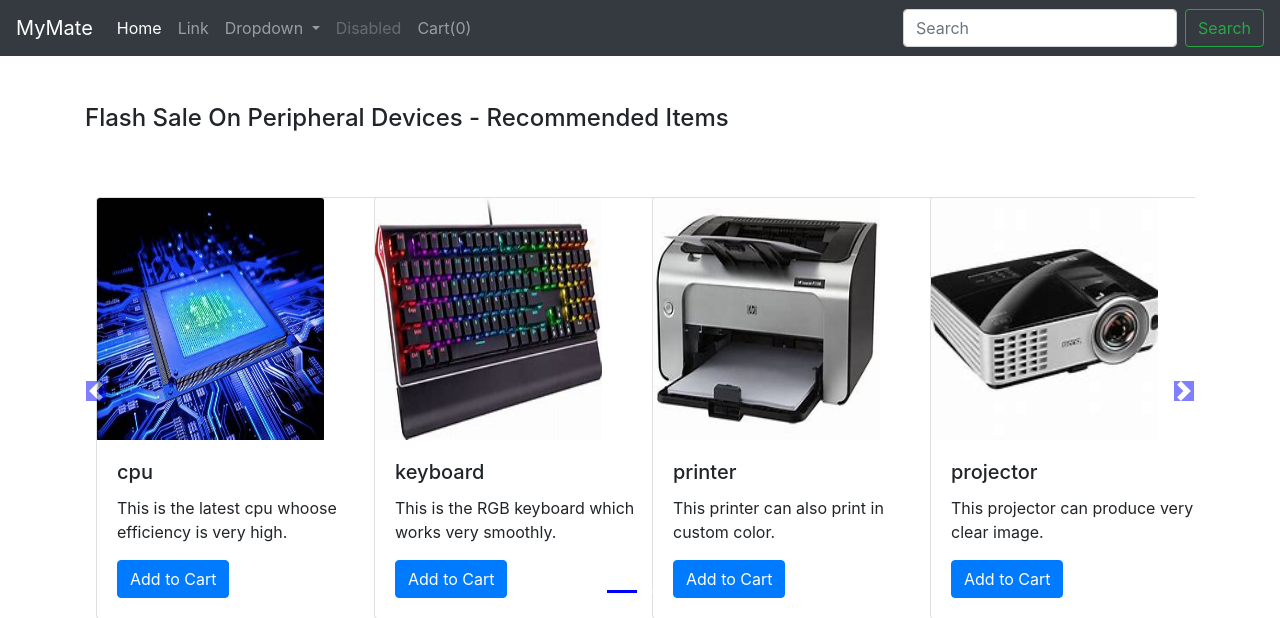
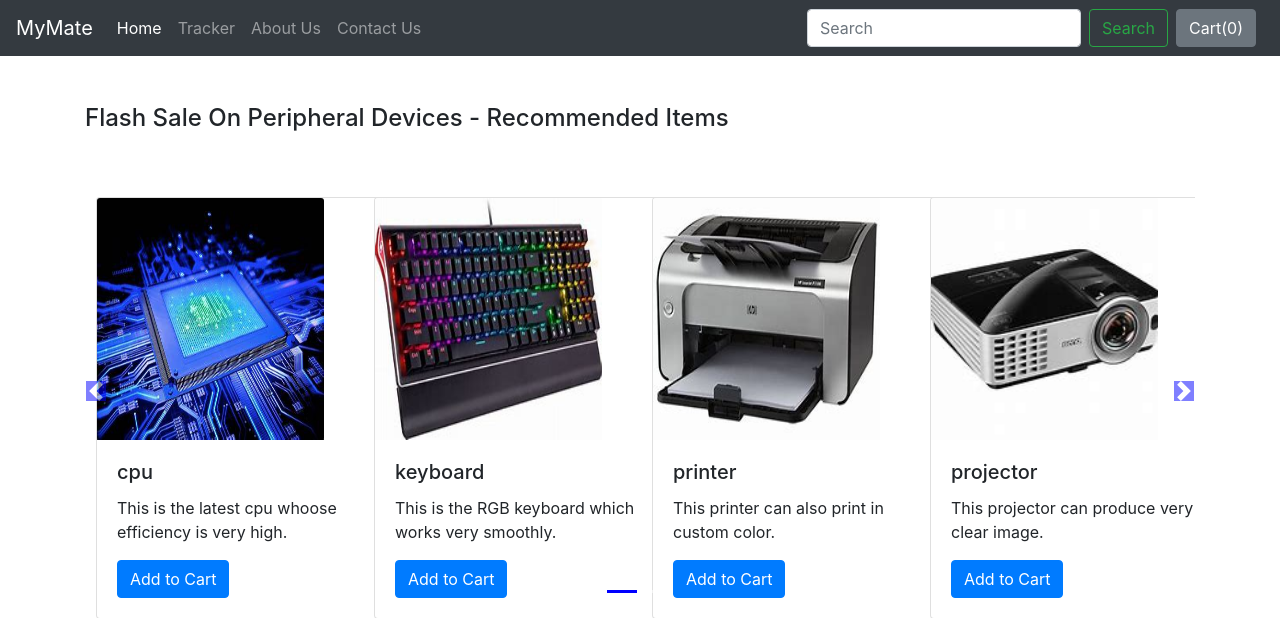
Before and after one commit to adityakashyap5047/django-cwh, a Django app: page /shop/ in a window 1280 px wide. Shown: the top 618 px of the page. Run offline with Django 5.2, Linux system fonts and the light colour scheme; data comes from the database, SQL or seed files in the repository; some libraries are stand-ins or nearby versions.

Commit message:
adding the popcart in cart and re-designing the navbar

```diff
--- a/second_site/shop/templates/shop/basic.html
+++ b/second_site/shop/templates/shop/basic.html
@@ -46,38 +46,13 @@
             >
           </li>
           <li class="nav-item">
-            <a class="nav-link" href="#">Link</a>
-          </li>
-          <li class="nav-item dropdown">
-            <a
-              class="nav-link dropdown-toggle"
-              href="#"
-              id="navbarDropdown"
-              role="button"
-              data-toggle="dropdown"
-              aria-haspopup="true"
-              aria-expanded="false"
-            >
-              Dropdown
-            </a>
-            <div class="dropdown-menu" aria-labelledby="navbarDropdown">
-              <a class="dropdown-item" href="#">Action</a>
-              <a class="dropdown-item" href="#">Another action</a>
-              <div class="dropdown-divider"></div>
-              <a class="dropdown-item" href="#">Something else here</a>
-            </div>
+            <a class="nav-link" href="#">Tracker</a>
           </li>
           <li class="nav-item">
-            <a
-              class="nav-link disabled"
-              href="#"
-              tabindex="-1"
-              aria-disabled="true"
-              >Disabled</a
-            >
+            <a class="nav-link" href="#">About Us</a>
           </li>
           <li class="nav-item">
-            <a class="nav-link" href="#">Cart(<span id="cart">0</span>)</a>
+            <a class="nav-link" href="#">Contact Us</a>
           </li>
         </ul>
         <form class="form-inline my-2 my-lg-0">
@@ -91,6 +66,9 @@
             Search
           </button>
         </form>
+        <button type="button" class="btn btn-secondary mx-2" id="popcart" data-container="body" data-toggle="popover" data-html="true" data-placement="bottom">
+          Cart(<span id="cart">0</span>)
+        </button>
       </div>
     </nav>
 
--- a/second_site/shop/templates/shop/index.html
+++ b/second_site/shop/templates/shop/index.html
@@ -106,5 +106,15 @@
         console.log(Object.keys(cart).length)
       })
     })
+
+    // popover trigger
+    document.addEventListener('DOMContentLoaded', function() {
+      let popoverTriggerList = [].slice.call(document.querySelectorAll('[data-toggle="popover"]'));
+      let popoverList = popoverTriggerList.map(function (popoverTriggerEl) {
+        return new bootstrap.Popover(popoverTriggerEl);
+      });
+    });
+
+    document.getElementById('popcart').setAttribute('data-content', "<h5>Your Shopping Cart: Review and Manage Your Items</h5>")
   </script>
 {% endblock %}
```
